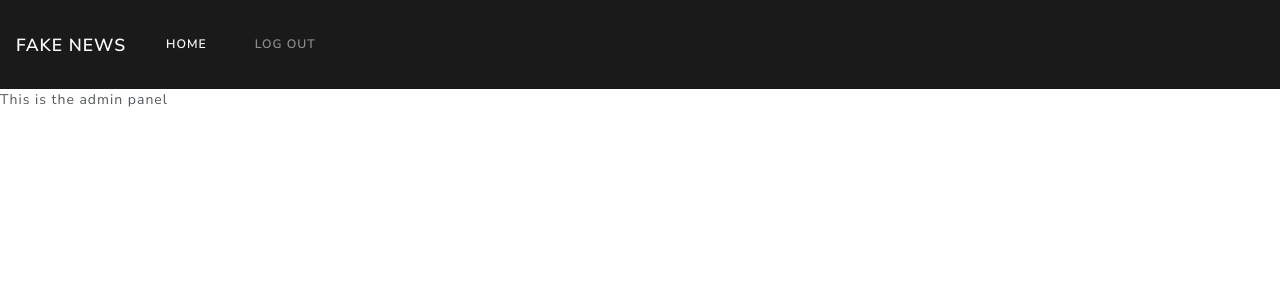
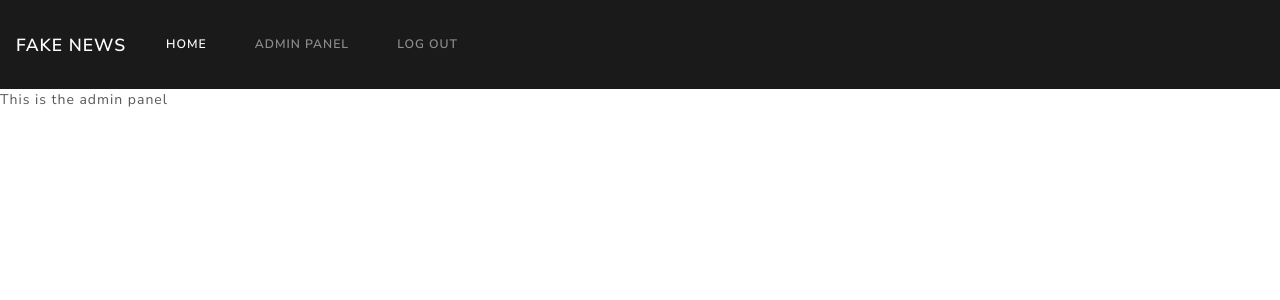
Before and after one commit to brooman/fake-news, a PHP site: page /admin/panel.php in a window 1280 px wide. Shown: the top 300 px of the page. Run offline with PHP 8.4, Linux system fonts and the light colour scheme; the visitor is signed in with stand-in values (Sample User, id 1).

Commit message:
Added hrefs in navbar

```diff
--- a/views/header.php
+++ b/views/header.php
@@ -22,15 +22,18 @@
         <div class="collapse navbar-collapse" id="main-navbar">
             <ul class="navbar-nav mr-auto">
                 <li class="nav-item active">
-                    <a class="nav-link" href="#">Home</a>
+                    <a class="nav-link" href="../index.php">Home</a>
                 </li>
                 <?php if (!$_SESSION['loggedIn']): ?>
                 <li class="nav-item">
-                    <a class="nav-link" href="#">Log in</a>
+                    <a class="nav-link" href="../admin/login.php">Log in</a>
                 </li>
                 <?php else: ?>
                 <li class="nav-item">
-                    <a class="nav-link" href="#">Log out</a>
+                    <a class="nav-link" href="../admin/panel.php">Admin Panel</a>
+                </li>
+                <li class="nav-item">
+                    <a class="nav-link" href="../admin/logout.php">Log out</a>
                 </li>
                 <?php endif; ?>
             </ul>
```
